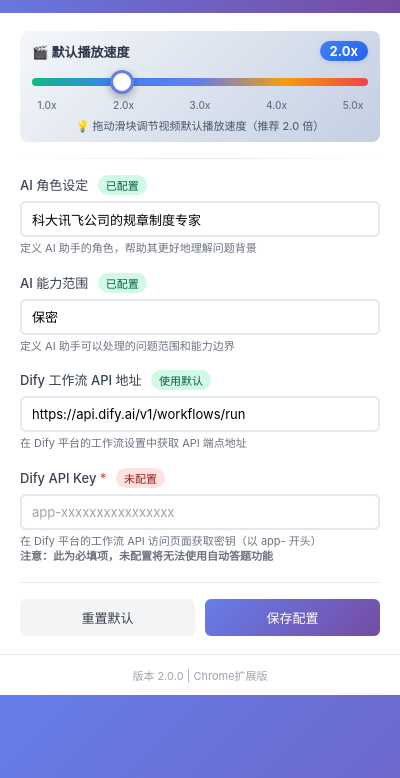
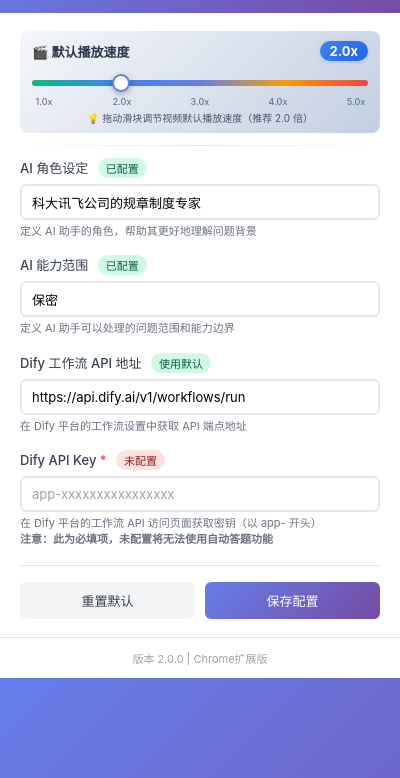
Before and after one commit to xixiU/awesome-script, a browser extension: page iflytek/21tb/chrome-extension/popup.html in a window 400 px wide. Shown: the part 66-844 px from the top of the page. Drawn offline with Linux system fonts and the light colour scheme.

Commit message:
update ui

```diff
--- a/iflytek/21tb/chrome-extension/popup.html
+++ b/iflytek/21tb/chrome-extension/popup.html
@@ -222,8 +222,8 @@
 
         .speed-slider {
             width: 100%;
-            height: 8px;
-            border-radius: 4px;
+            height: 6px;
+            border-radius: 3px;
             background: linear-gradient(to right,
                     #10b981 0%,
                     #3b82f6 25%,
@@ -239,50 +239,50 @@
         .speed-slider::-webkit-slider-thumb {
             appearance: none;
             -webkit-appearance: none;
-            width: 24px;
-            height: 24px;
+            width: 18px;
+            height: 18px;
             border-radius: 50%;
             background: white;
             cursor: pointer;
-            box-shadow: 0 3px 8px rgba(0, 0, 0, 0.3);
+            box-shadow: 0 2px 6px rgba(0, 0, 0, 0.3);
             transition: all 0.2s ease;
-            border: 3px solid #667eea;
+            border: 2px solid #667eea;
         }
 
         .speed-slider::-webkit-slider-thumb:hover {
-            transform: scale(1.2);
-            box-shadow: 0 4px 12px rgba(102, 126, 234, 0.5);
+            transform: scale(1.15);
+            box-shadow: 0 3px 8px rgba(102, 126, 234, 0.5);
         }
 
         .speed-slider::-moz-range-thumb {
-            width: 24px;
-            height: 24px;
+            width: 18px;
+            height: 18px;
             border-radius: 50%;
             background: white;
             cursor: pointer;
-            border: 3px solid #667eea;
-            box-shadow: 0 3px 8px rgba(0, 0, 0, 0.3);
+            border: 2px solid #667eea;
+            box-shadow: 0 2px 6px rgba(0, 0, 0, 0.3);
             transition: all 0.2s ease;
         }
 
         .speed-slider::-moz-range-thumb:hover {
-            transform: scale(1.2);
-            box-shadow: 0 4px 12px rgba(102, 126, 234, 0.5);
+            transform: scale(1.15);
+            box-shadow: 0 3px 8px rgba(102, 126, 234, 0.5);
         }
 
         .speed-marks {
             display: flex;
             justify-content: space-between;
-            margin-top: 6px;
-            padding: 0 2px;
+            margin-top: 3px;
+            padding: 0 1px;
         }
 
         .speed-mark {
-            font-size: 10px;
+            font-size: 9px;
             color: #64748b;
             font-weight: 500;
             text-align: center;
-            min-width: 26px;
+            min-width: 22px;
         }
 
         .speed-mark.active {
@@ -291,17 +291,17 @@
         }
 
         .speed-help {
-            margin-top: 8px;
-            font-size: 11px;
+            margin-top: 5px;
+            font-size: 10px;
             color: #475569;
             text-align: center;
-            line-height: 1.4;
+            line-height: 1.3;
         }
 
         .divider {
             height: 1px;
             background: linear-gradient(to right, transparent, #e5e7eb, transparent);
-            margin: 16px 0;
+            margin: 12px 0;
         }
     </style>
 </head>
```
